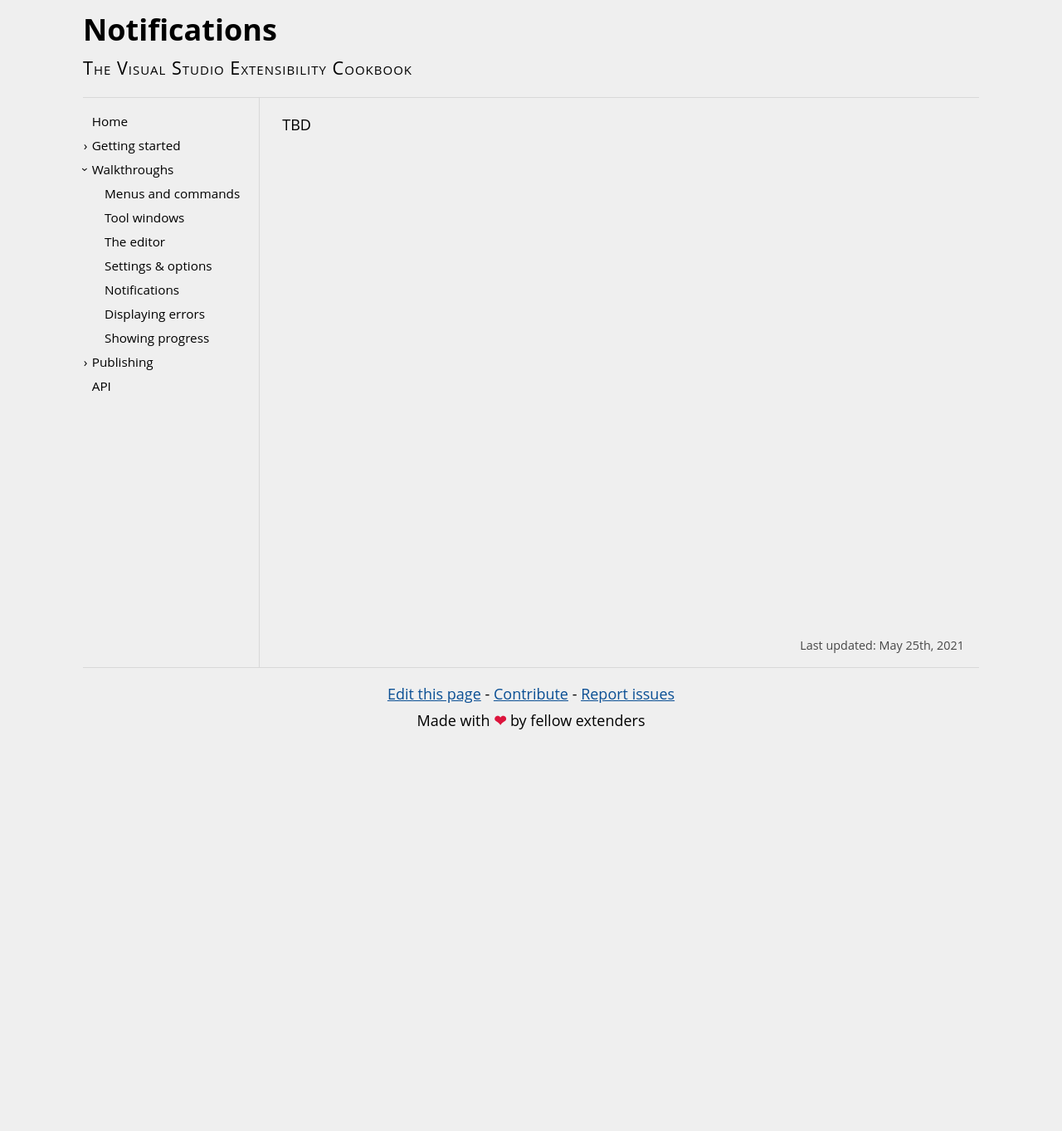
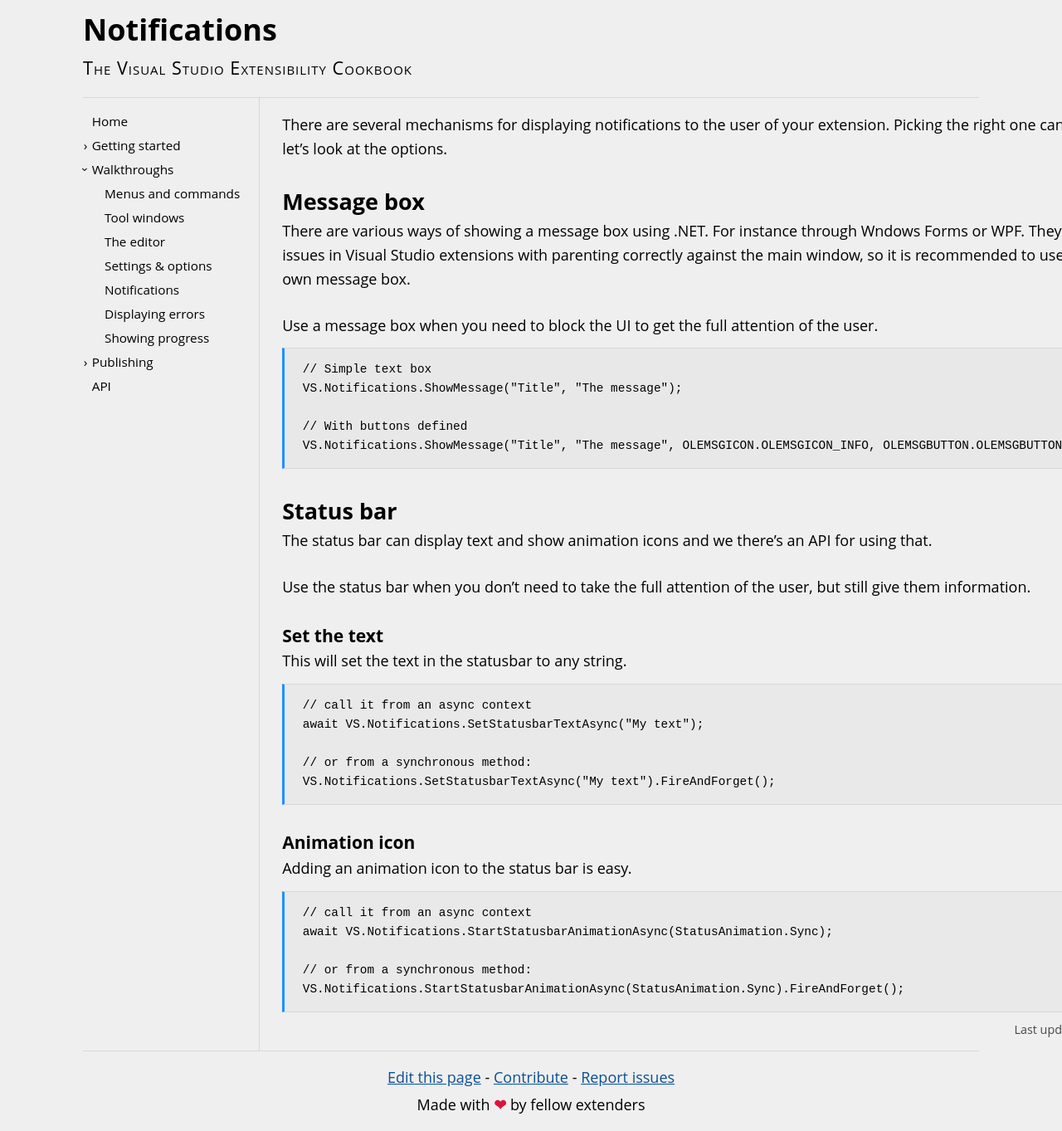
Before and after one commit to VsixCommunity/docs, a Jekyll site: the page built from docs/walkthroughs/notifications.md, in a window 1280 px wide. Shown: the whole page at 83% size. Built offline with Jekyll 4.4.1, drawn with Linux system fonts in a browser that asks for light colours; before the commit the page ends 900 px from its top, so only the background shows below that.

Commit message:
Updated notifications section

````diff
--- a/docs/assets/css/style.scss
+++ b/docs/assets/css/style.scss
@@ -52,6 +52,20 @@ section > p {
 img {
     max-width: 100%;
     height: auto;
+}
+
+pre {
+    background: rgba(180, 180, 180, .1);
+    color: var(--foreground);
+    border: 1px solid var(--border-color);
+    border-left: 3px solid dodgerblue;
+    font-size: .8em;
+    font-family: courier, consolas, monospace;
+    page-break-inside: avoid;
+    word-wrap: break-word;
+    overflow: auto;
+    padding: 1em 1.5em;
+    margin: -1em 0 2em 0;
 }
 
 header h1 {
--- a/docs/walkthroughs/notifications.md
+++ b/docs/walkthroughs/notifications.md
@@ -3,4 +3,44 @@ title: Notifications
 date: 2021-5-25
 ---
 
-TBD
+There are several mechanisms for displaying notifications to the user of your extension. Picking the right one can be difficult, so let's look at the options.
+
+## Message box
+There are various ways of showing a message box using .NET. For instance through Wndows Forms or WPF. They cause some issues in Visual Studio extensions with parenting correctly against the main window, so it is recommended to use Visual Studio's own message box.
+
+Use a message box when you need to block the UI to get the full attention of the user.
+
+``` C#
+// Simple text box
+VS.Notifications.ShowMessage("Title", "The message");
+
+// With buttons defined
+VS.Notifications.ShowMessage("Title", "The message", OLEMSGICON.OLEMSGICON_INFO, OLEMSGBUTTON.OLEMSGBUTTON_OKCANCEL);
+```
+
+## Status bar
+The status bar can display text and show animation icons and we there's an API for using that.
+
+Use the status bar when you don't need to take the full attention of the user, but still give them information.
+
+### Set the text
+This will set the text in the statusbar to any string.
+
+``` C#
+// call it from an async context
+await VS.Notifications.SetStatusbarTextAsync("My text");
+
+// or from a synchronous method:
+VS.Notifications.SetStatusbarTextAsync("My text").FireAndForget();
+```
+
+### Animation icon
+Adding an animation icon to the status bar is easy.
+
+``` C#
+// call it from an async context
+await VS.Notifications.StartStatusbarAnimationAsync(StatusAnimation.Sync);
+
+// or from a synchronous method:
+VS.Notifications.StartStatusbarAnimationAsync(StatusAnimation.Sync).FireAndForget();
+```
````
Also changed, not shown: docs/publish/checklist.md (line endings or trailing spaces).
